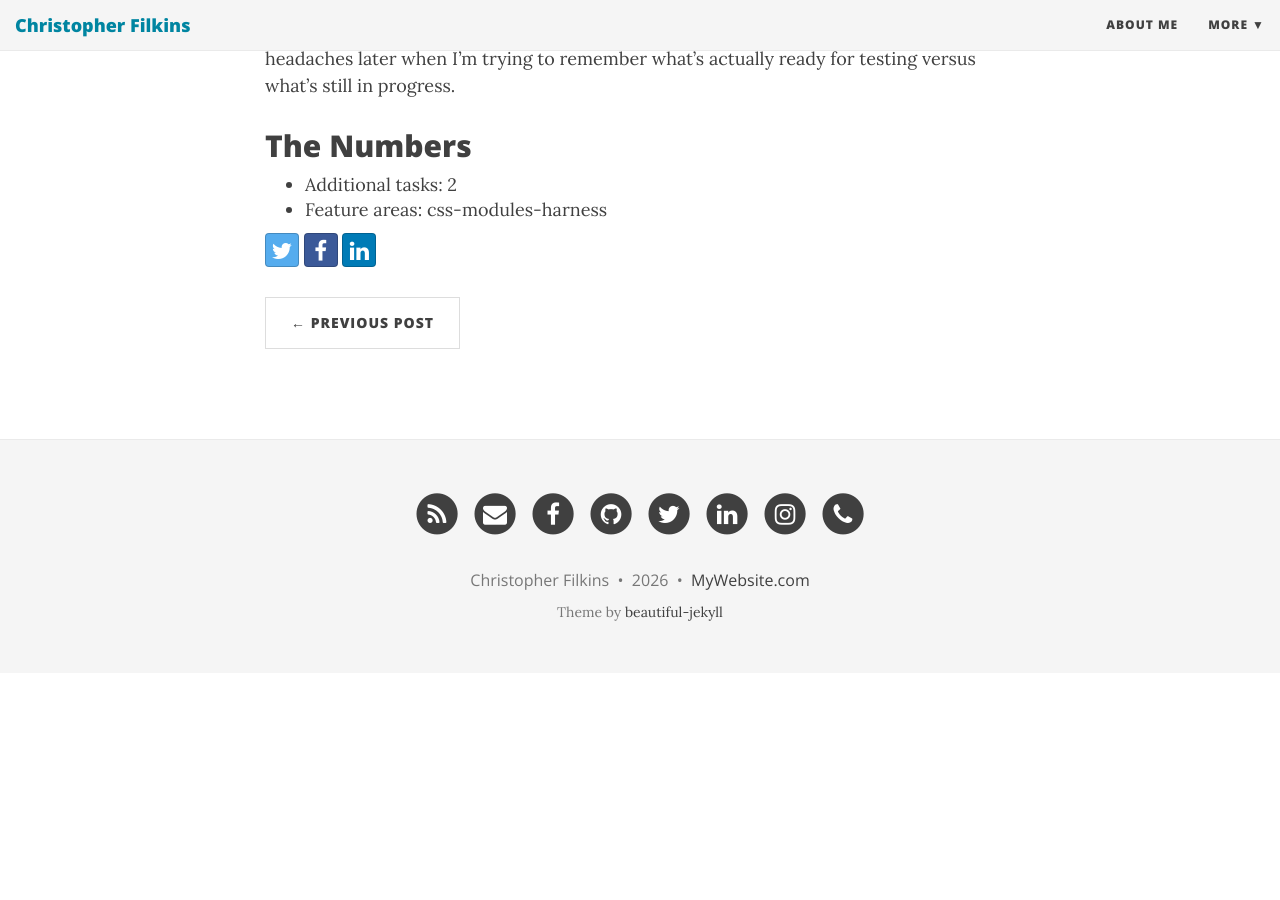
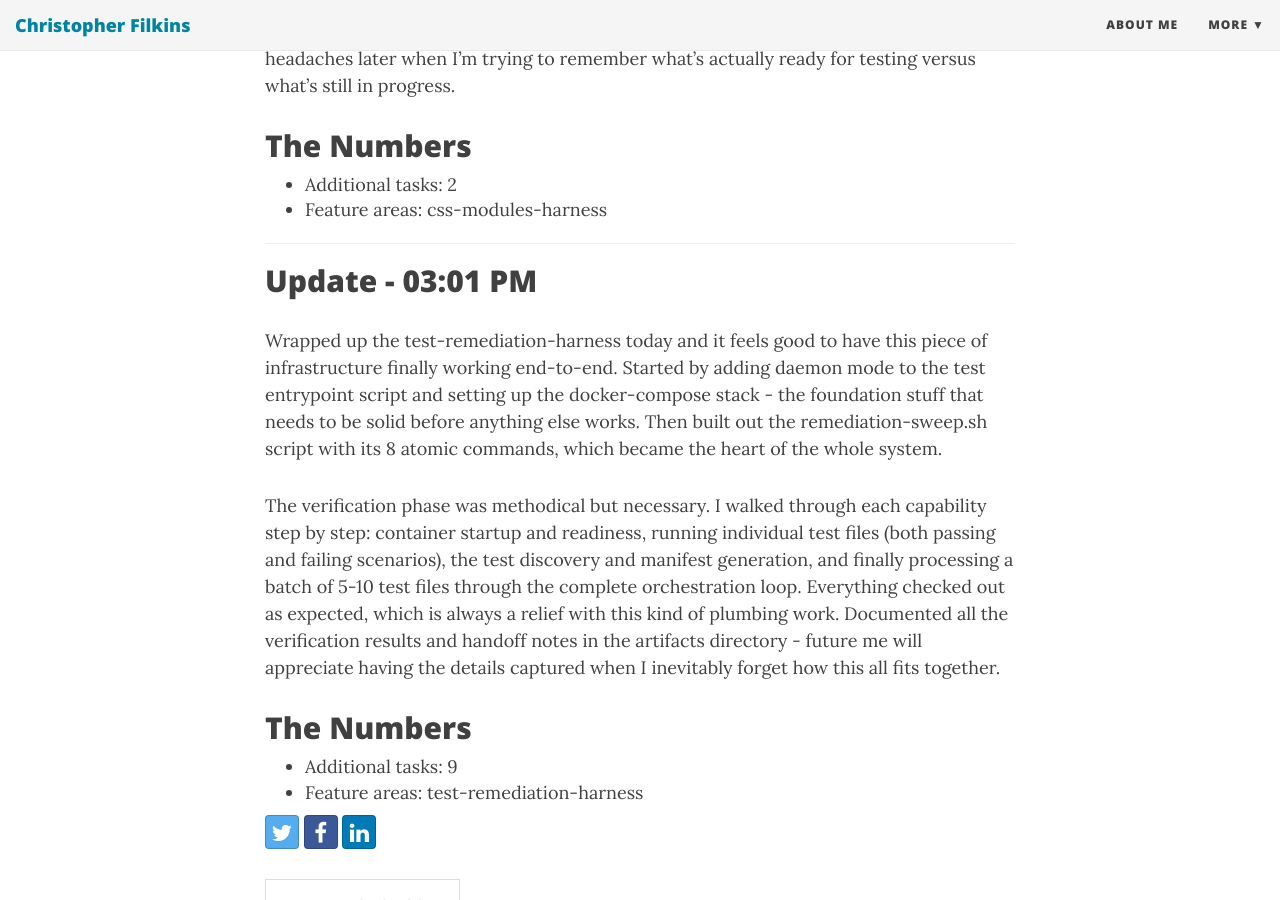
Before and after one commit to filchyboy/filchyboy.github.io, a Jekyll site: the page built from _posts/2026-03-18-todays-plan.md, in a window 1280 px wide and 900 px high, scrolled down 2257 px. Built offline with Jekyll 4.4.1, drawn with Linux system fonts in a browser that asks for light colours; nearby versions of some CDN libraries; before the commit the page ends 2930 px from its top, so only the background shows below that.

Commit message:
Update build-in-public update: Test Remediation Harness

```diff
--- a/_posts/2026-03-18-todays-plan.md
+++ b/_posts/2026-03-18-todays-plan.md
@@ -46,8 +46,20 @@ Also updated the main INDEX.md to mark this feature as active, which feels like
 ## The Numbers
 - Additional tasks: 2
 - Feature areas: css-modules-harness
+
+---
+
+## Update - 03:01 PM
+
+Wrapped up the test-remediation-harness today and it feels good to have this piece of infrastructure finally working end-to-end. Started by adding daemon mode to the test entrypoint script and setting up the docker-compose stack - the foundation stuff that needs to be solid before anything else works. Then built out the remediation-sweep.sh script with its 8 atomic commands, which became the heart of the whole system.
+
+The verification phase was methodical but necessary. I walked through each capability step by step: container startup and readiness, running individual test files (both passing and failing scenarios), the test discovery and manifest generation, and finally processing a batch of 5-10 test files through the complete orchestration loop. Everything checked out as expected, which is always a relief with this kind of plumbing work. Documented all the verification results and handoff notes in the artifacts directory - future me will appreciate having the details captured when I inevitably forget how this all fits together.
+
+## The Numbers
+- Additional tasks: 9
+- Feature areas: test-remediation-harness
 <!-- Generated by dev-tracker publish_to_jekyll.py (AI mode) -->
 <!-- accomplished-date: 2026-03-18 -->
-<!-- unit-ids: css-quick-ref,css-index-update -->
+<!-- unit-ids: daemon-entrypoint,docker-compose-stack,sweep-script,trh-verify-container-start,trh-verify-run-file-pass,trh-verify-run-file-fail,trh-verify-discover-manifest,trh-verify-full-loop,trh-sprint-handoff-notes -->
 
-<!-- unit-ids: css-index-update,css-quick-ref -->
+<!-- unit-ids: css-index-update,css-quick-ref,daemon-entrypoint,docker-compose-stack,sweep-script,trh-sprint-handoff-notes,trh-verify-container-start,trh-verify-discover-manifest,trh-verify-full-loop,trh-verify-run-file-fail,trh-verify-run-file-pass -->
```
